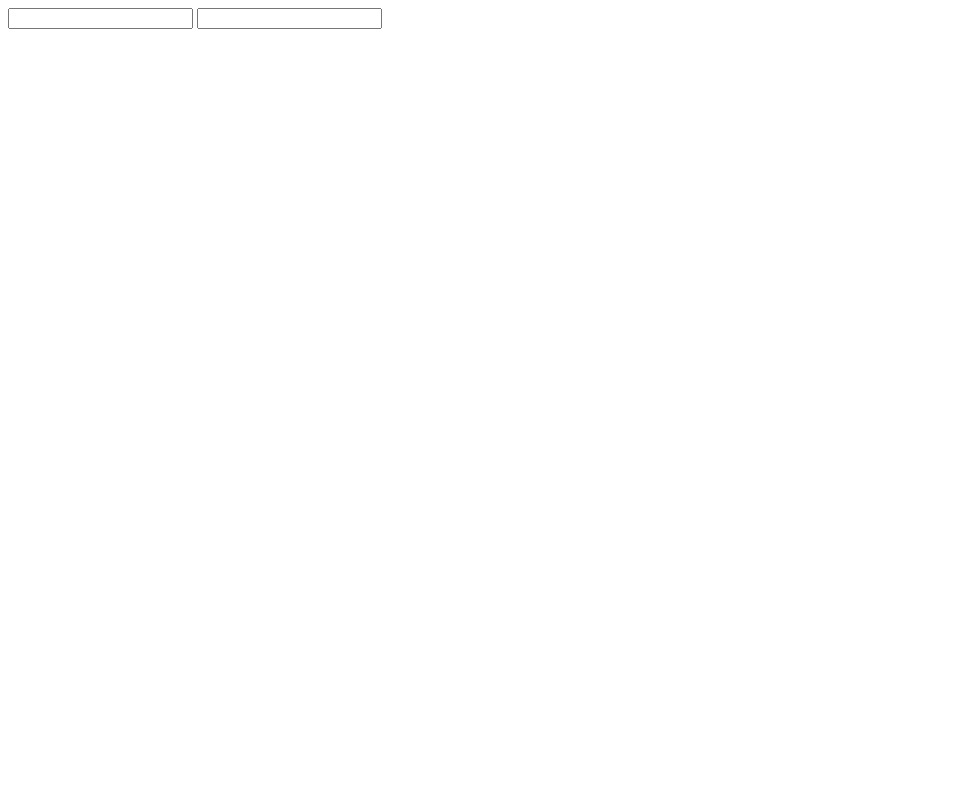
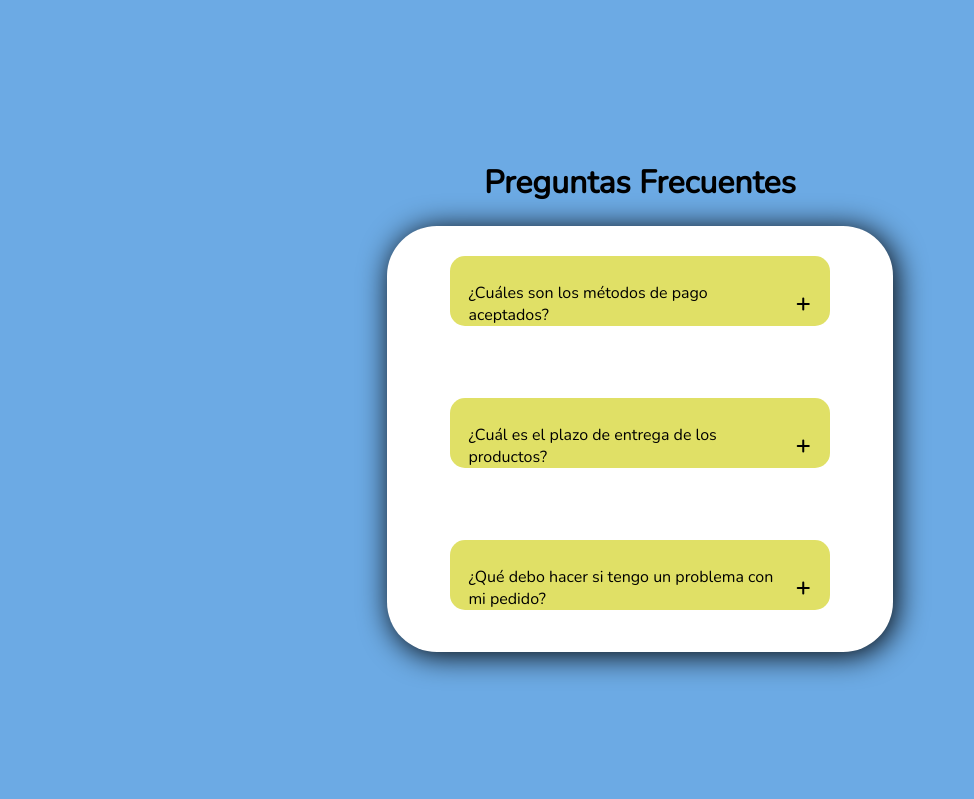
Before and after one commit to JuanPorta14/practicas, a plain HTML site: page project6-preguntas-frecuentes/index.html in a window 1280 px wide. Shown: the whole page, without its empty margins (0-974 px from the left). Drawn offline with nearby package versions, Linux system fonts and the light colour scheme.

Commit message:
version 1.5 de preguntas frecuentes

```diff
--- a/project6-preguntas-frecuentes/index.html
+++ b/project6-preguntas-frecuentes/index.html
@@ -5,11 +5,39 @@
     <meta http-equiv="X-UA-Compatible" content="IE=edge">
     <meta name="viewport" content="width=device-width, initial-scale=1.0">
     <link rel="stylesheet" href="styles.css">
+    <link rel="preconnect" href="https://fonts.googleapis.com">
+    <link rel="preconnect" href="https://fonts.gstatic.com" crossorigin>
+    <link href="https://fonts.googleapis.com/css2?family=Montserrat:ital,wght@0,300;1,600&family=Nunito:wght@300&display=swap" rel="stylesheet">
+    <script src="https://kit.fontawesome.com/46f15e3749.js" crossorigin="anonymous"></script>
     <title>Document</title>
 </head>
 <body>
-    <input type="text" class="input">
-    <input type="text" class="input">
+    <div class="title">
+        <h1>Preguntas Frecuentes</h1>
+    </div>
+    <div class="container">
+        <div class="question">
+            <div class="visible">
+                <p>¿Cuáles son los métodos de pago aceptados?</p>
+                <div class="plus"><i class="fa-solid fa-plus"></i></div>
+                <p class="texto">Aceptamos diversas formas de pago, como tarjetas de crédito (Visa, MasterCard, American Express), tarjetas de débito, PayPal y transferencias bancarias. Puedes seleccionar la opción de pago que más te convenga durante el proceso de compra.</p>
+            </div>
+        </div>
+        <div class="question">
+            <div class="visible">
+                <p> ¿Cuál es el plazo de entrega de los productos?</p>
+                <div class="plus"><i class="fa-solid fa-plus"></i></div>
+                <p class="texto">El plazo de entrega varía según tu ubicación y el método de envío seleccionado. Normalmente, nuestros productos son enviados dentro de 1 a 3 días hábiles después de confirmar el pago. El tiempo de entrega estimado para envíos nacionales es de 3 a 7 días hábiles, mientras que los envíos internacionales pueden demorar entre 7 y 14 días hábiles, dependiendo del destino.</p>
+            </div>
+        </div>
+        <div class="question">
+            <div class="visible">
+                <p> ¿Qué debo hacer si tengo un problema con mi pedido?</p>
+                <div class="plus"><i class="fa-solid fa-plus"></i></div>
+                <p class="texto"> Si encuentras algún problema con tu pedido, te recomendamos ponerse en contacto con nuestro equipo de atención al cliente de inmediato. Puedes comunicarte a través de nuestro número de teléfono o enviar un correo electrónico a nuestra dirección de contacto.</p>
+            </div>
+        </div>
+    </div>
     <script src="script.js" ></script>
 </body>
 </html>
--- a/project6-preguntas-frecuentes/script.js
+++ b/project6-preguntas-frecuentes/script.js
@@ -1,7 +1,28 @@
-const input = document.querySelectorAll('.input');
+const plus = document.querySelectorAll('.plus');
+const question = document.querySelectorAll('.visible');
 
-input.forEach((element) => {
-    element.addEventListener("click", (event) => {
-        console.log(event.currentTarget);
-    });
+
+
+plus.forEach((element) => {
+    element.addEventListener('click', (e) => {
+        question.forEach((elem) => {
+
+            if (elem.classList.contains("animacion") && elem !== element.parentElement) {
+                elem.classList.remove("animacion");
+
+            }
+        });
+
+        plus.forEach((elem) => {
+            if (elem.classList.contains("plus-cruzado") && elem !== element) {
+                elem.classList.remove("plus-cruzado");
+            }
+        });
+        element.parentElement.classList.toggle("animacion");
+        element.classList.toggle("plus-cruzado");
+    })
+
+
 });
+
+console.log(question);
--- a/project6-preguntas-frecuentes/styles.css
+++ b/project6-preguntas-frecuentes/styles.css
@@ -0,0 +1,76 @@
+*{
+    font-family: 'Montserrat', sans-serif;
+    font-family: 'Nunito', sans-serif;
+}
+
+body{
+    height: 97vh;
+
+    display: flex;
+    justify-content: center;
+    align-items: center;
+    flex-direction: column;
+    background: rgb(108, 170, 228);
+}
+
+.container{
+    width: 40%;
+    height: 55%;
+    display: grid;
+    grid-template-rows: repeat(auto, 1fr);
+    justify-items: center;
+    align-items:baseline ;
+    flex-direction: column;
+    background: #fff;
+    border-radius: 50px;
+    box-shadow: 3px 3px 30px #000 ;
+}
+.plus{
+    transition: .3s;
+    transform: rotate(0);
+}
+.plus:hover{
+    transform: rotate(90deg);
+    transition: .3s;
+}
+
+.question{
+    height: 25%;
+    width: 75%;
+}
+
+.visible{
+    max-height: 50px;
+    overflow: hidden;
+    padding: 10px;
+    display: grid;
+    grid-template-columns: 1fr .1fr;
+    background: rgb(224, 224, 102);
+    border-radius: 15px;
+    transition: .8s;
+    margin-top: 30px;
+}
+
+.visible p{
+    display: flex;
+    align-items:center;
+    justify-content: start;
+    margin-left: 8px;
+}
+
+.visible div{
+    display: flex;
+    justify-content: center;
+    align-items: center;
+}
+
+
+.animacion{
+    max-height: 200px;
+    transition: .4s;
+
+}
+
+.plus-cruzado{
+    transform: rotate(calc(90deg - 45deg));
+}
```
